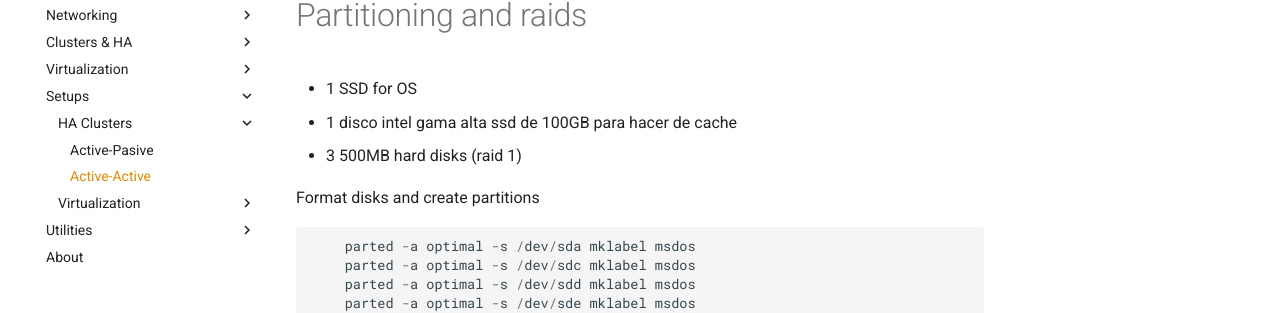
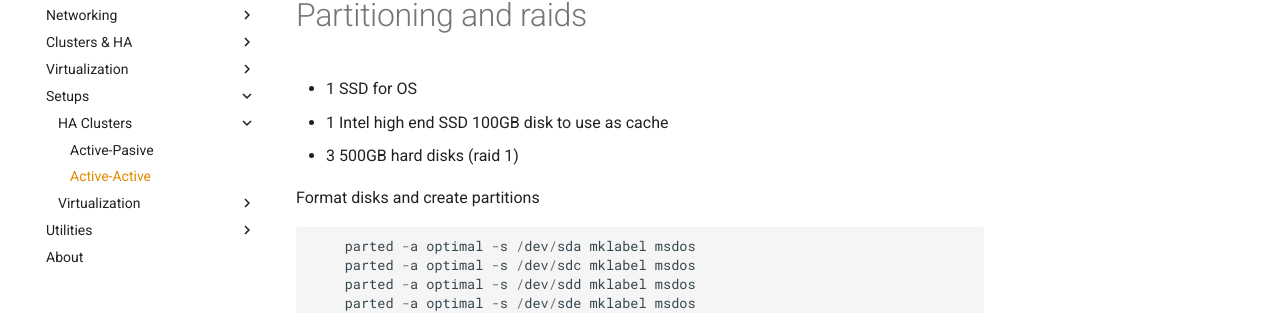
Before and after one commit to isard-vdi/thedocs, an MkDocs documentation site: the page built from docs/setups/ha/active_active.md, in a window 1280 px wide and 900 px high, scrolled down 2501 px. Shown: the part 147-460 px from the top of the window. Built offline with MkDocs 1.6.1 and Material for MkDocs 9.7.7, drawn with Linux system fonts in a browser that asks for light colours; comment, search, counter and statistics services are not loaded; old or Windows-style settings are respelled for this version of MkDocs.

Commit message:
Update active_active.md

````diff
--- a/docs/setups/ha/active_active.md
+++ b/docs/setups/ha/active_active.md
@@ -133,8 +133,8 @@ MTU="9000"
 # Partitioning and raids
 
 - 1 SSD for OS
-- 1 disco intel gama alta ssd de 100GB para hacer de cache
-- 3 500MB hard disks (raid 1)
+- 1 Intel high end SSD 100GB disk to use as cache
+- 3 500GB hard disks (raid 1)
 
 Format disks and create partitions
 ```
````
